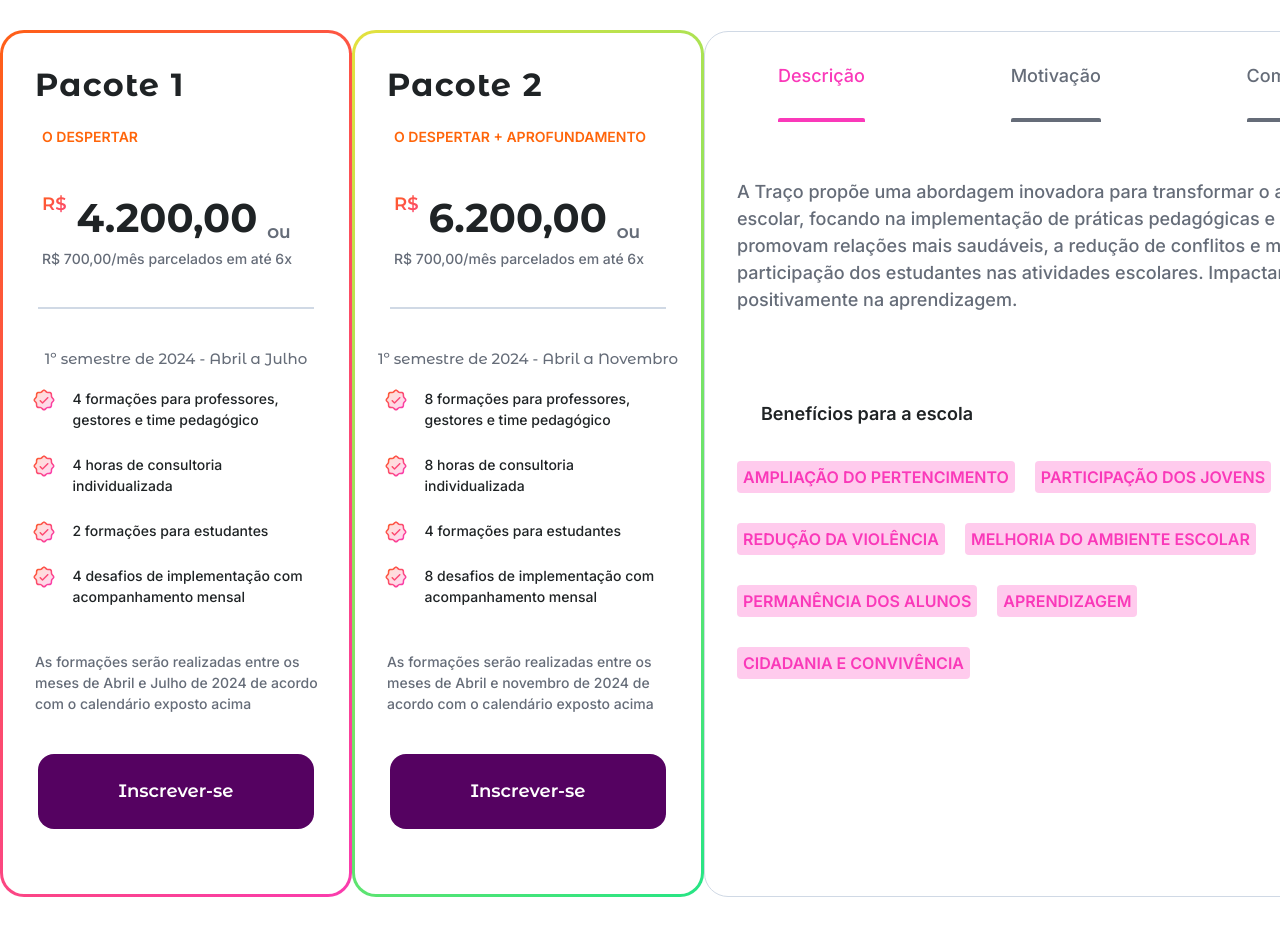
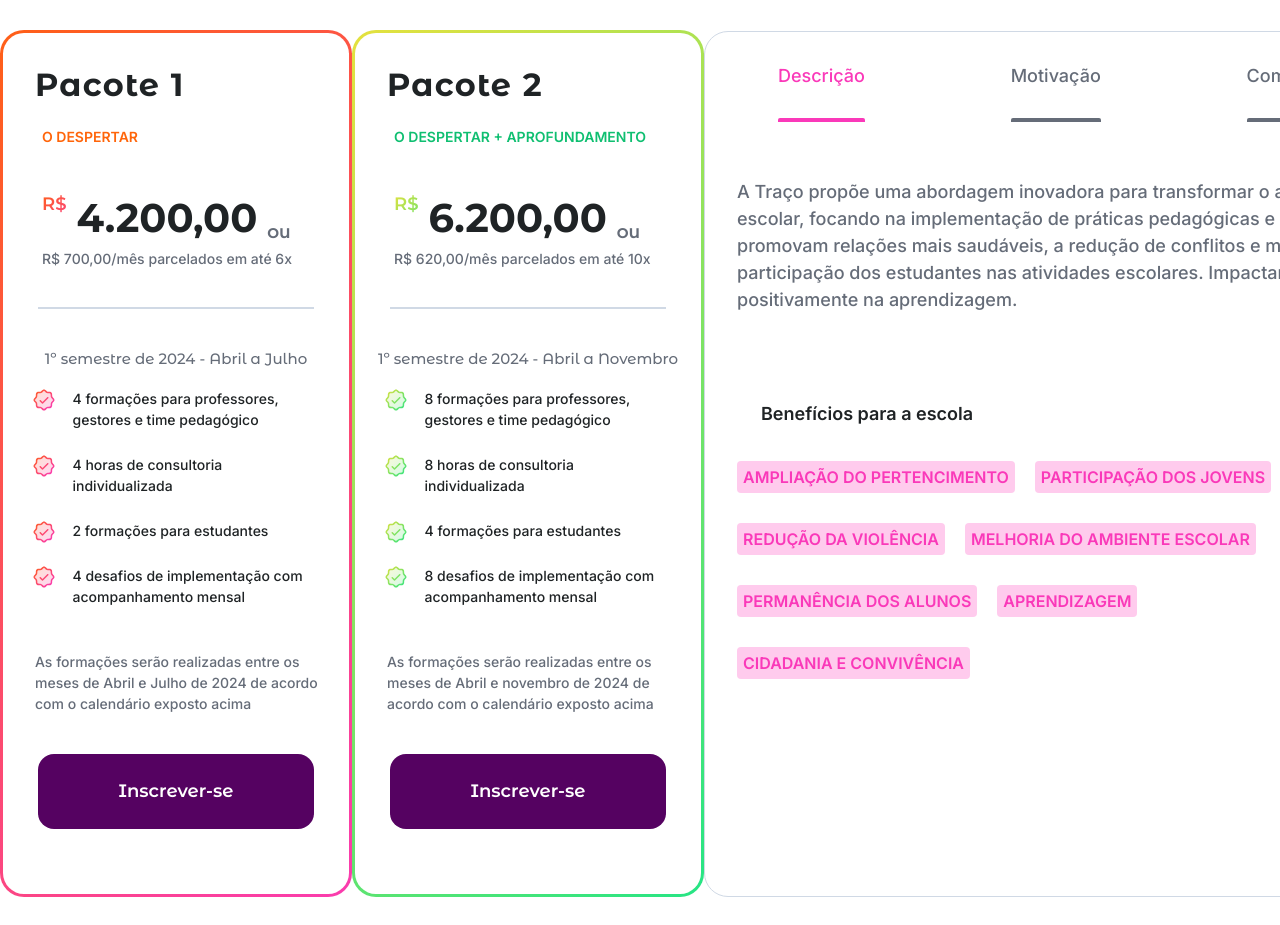
Before and after one commit to AlyssonSene/site_traco, a React (Vite) app: page / in a window 1280 px wide. Shown: the part 1980-2905 px from the top of the page. Built offline with nearby package versions, Linux system fonts and the light colour scheme.

Commit message:
[FIX]Corrige alguns estilos que estavam fixos

```diff
--- a/package.json
+++ b/package.json
@@ -4,7 +4,7 @@
   "version": "0.0.0",
   "type": "module",
   "scripts": {
-    "dev": "vite --open",
+    "dev": "vite --open --host",
     "build": "tsc && vite build",
     "lint": "eslint . --ext ts,tsx --report-unused-disable-directives --max-warnings 0",
     "preview": "vite preview"
--- a/src/assets/index.ts
+++ b/src/assets/index.ts
@@ -2,7 +2,8 @@ import arrowRight from './arrowRight.svg'
 import boxIcon from './boxIcon.svg'
 import brush from './brush.svg'
 import chatBar from './chatBar.svg'
-import checkmark from './checkIcon.svg'
+import checkIcon from './checkIcon.svg'
+import checkmark from './checkmark.svg'
 import emailIcon from './emailIcon.svg'
 import facebookIcon from './facebookIcon.svg'
 import graph from './graph.svg'
@@ -37,5 +38,6 @@ export const icons = {
   path,
   chatBar,
   graph,
-  videoPlayer
+  videoPlayer,
+  checkIcon
  }
--- a/src/components/atoms/TextAtom.tsx
+++ b/src/components/atoms/TextAtom.tsx
@@ -1,9 +1,9 @@
 import React from 'react'
 import { ITextAtom } from '../../interfaces/atomsInterfaces'
 
-const TextAtom: React.FC<ITextAtom> = ({ type, text }) => {
+const TextAtom: React.FC<ITextAtom> = ({ type, text, styles }) => {
 	const Tag = `${type}` as keyof JSX.IntrinsicElements
-	return <Tag>{text}</Tag>
+	return <Tag style={styles}>{text}</Tag>
 }
 
 export default TextAtom
--- a/src/components/molecules/MotivationMolecule.tsx
+++ b/src/components/molecules/MotivationMolecule.tsx
@@ -18,7 +18,7 @@ const MotivationMolecule: React.FC = () => {
 				<TextAtom text={'Comodidade para as famílias'} type={'h4'} />
 				<TextAtom
 					text={
-						'Um local de confiança e segurança para as famílias deixarem seus filhos  e que garante aos alunos a possibilidade de aprender, desenvolver, fazer melhores escolhas e construir o seu futuro de forma brilhante.'
+						'Um local de confiança e segurança para as famílias deixarem seus filhos e que garante aos alunos a possibilidade de aprender, desenvolver, fazer melhores escolhas e construir o seu futuro de forma brilhante.'
 					}
 					type={'span'}
 				/>
--- a/src/components/molecules/ProductsMolecule.tsx
+++ b/src/components/molecules/ProductsMolecule.tsx
@@ -1,5 +1,4 @@
 import React from 'react'
-import { icons } from '../../assets'
 import { ICard } from '../../interfaces/atomsInterfaces'
 import * as C from '../../styles/productsStyles'
 import ButtonAtom from '../atoms/ButtonAtom'
@@ -13,7 +12,9 @@ const ProductsMolecule: React.FC<ICard> = ({
 	value,
 	startDate,
 	$typeBorder,
-	data
+	data,
+	checkmark,
+	paymentType
 }) => {
 	return (
 		<C.Products $typeBorder={$typeBorder}>
@@ -21,11 +22,51 @@ const ProductsMolecule: React.FC<ICard> = ({
 				<TextAtom text={title} type={'h1'} />
 			</C.ProductTitle>
 			<C.ProductName>
-				<TextAtom text={name} type={'h3'} />
+				{$typeBorder == 'package1' ? (
+					<TextAtom
+						text={name}
+						type={'h3'}
+						styles={{
+							color: '#FF650A'
+						}}
+					/>
+				) : (
+					<TextAtom
+						text={name}
+						type={'h3'}
+						styles={{
+							color: '#0FBF71'
+						}}
+					/>
+				)}
 			</C.ProductName>
 			<C.ProductValue>
 				<div>
-					<TextAtom text={'R$'} type={'span'} />
+					{$typeBorder == 'package1' ? (
+						<TextAtom
+							text={'R$'}
+							type={'span'}
+							styles={{
+								background:
+									'var(--Gradient-OrangePink, linear-gradient(134deg, #FF6307 -10.58%, #FA39B9 92.67%))',
+								'background-clip': 'text',
+								'-webkit-background-clip': 'text',
+								'-webkit-text-fill-color': 'transparent'
+							}}
+						/>
+					) : (
+						<TextAtom
+							text={'R$'}
+							type={'span'}
+							styles={{
+								background:
+									'var(--Gradient-YellowGreen, linear-gradient(135deg, #F0E13A -5.84%, #17E58A 107.59%))',
+								'background-clip': 'text',
+								'-webkit-background-clip': 'text',
+								'-webkit-text-fill-color': 'transparent'
+							}}
+						/>
+					)}
 					<TextAtom
 						text={value.toLocaleString('pt-BR', {
 							style: 'decimal',
@@ -36,7 +77,7 @@ const ProductsMolecule: React.FC<ICard> = ({
 					/>
 					<TextAtom text={'ou'} type={'h5'} />
 				</div>
-				<TextAtom text={'R$ 700,00/mês parcelados em até 6x'} type={'h5'} />
+				<TextAtom text={paymentType} type={'h5'} />
 			</C.ProductValue>
 			<C.Line />
 			<C.ProductStartDate>
@@ -44,19 +85,19 @@ const ProductsMolecule: React.FC<ICard> = ({
 			</C.ProductStartDate>
 			<C.BenefitsContainer>
 				<div>
-					<ImageAtom alt='checkmark' url={icons.checkmark} />
+					<ImageAtom alt='checkmark' url={checkmark} />
 					<TextAtom text={data.benefits1} type={'span'} />
 				</div>
 				<div>
-					<ImageAtom alt='checkmark' url={icons.checkmark} />
+					<ImageAtom alt='checkmark' url={checkmark} />
 					<TextAtom text={data.benefits2} type={'span'} />
 				</div>
 				<div>
-					<ImageAtom alt='checkmark' url={icons.checkmark} />
+					<ImageAtom alt='checkmark' url={checkmark} />
 					<TextAtom text={data.benefits3} type={'span'} />
 				</div>
 				<div>
-					<ImageAtom alt='checkmark' url={icons.checkmark} />
+					<ImageAtom alt='checkmark' url={checkmark} />
 					<TextAtom text={data.benefits4} type={'span'} />
 				</div>
 			</C.BenefitsContainer>
--- a/src/components/organisms/ProductsPageOrganism.tsx
+++ b/src/components/organisms/ProductsPageOrganism.tsx
@@ -1,4 +1,5 @@
 import React from 'react'
+import { icons } from '../../assets'
 import * as C from '../../styles/productsStyles'
 import data from '../../utils/dictionary.json'
 import TextAtom from '../atoms/TextAtom'
@@ -14,6 +15,8 @@ const ProductsPageOrganism: React.FC = () => {
 			</C.TitleContainer>
 			<C.CardsContainer>
 				<ProductsMolecule
+					paymentType={'R$ 700,00/mês parcelados em até 6x'}
+					checkmark={icons.checkIcon}
 					$typeBorder={'package1'}
 					title={data.products[0].title}
 					description={data.products[0].description}
@@ -23,6 +26,8 @@ const ProductsPageOrganism: React.FC = () => {
 					data={data.products[0].package}
 				/>
 				<ProductsMolecule
+					paymentType={'R$ 620,00/mês parcelados em até 10x'}
+					checkmark={icons.checkmark}
 					$typeBorder={'package2'}
 					title={data.products[1].title}
 					description={data.products[1].description}
--- a/src/styles/productsStyles.tsx
+++ b/src/styles/productsStyles.tsx
@@ -120,7 +120,7 @@ export const ProductValue = styled.div`
 			font-weight: 600;
 			line-height: normal;
 			text-transform: uppercase;
-			background: linear-gradient(134deg, #ff6307 -10.58%, #fa39b9 92.67%);
+
 			background-clip: text;
 			-webkit-background-clip: text;
 			-webkit-text-fill-color: transparent;
```
Also changed, not shown: src/interfaces/atomsInterfaces.tsx (+7 -0 lines), src/assets/checkmark.svg (added).
